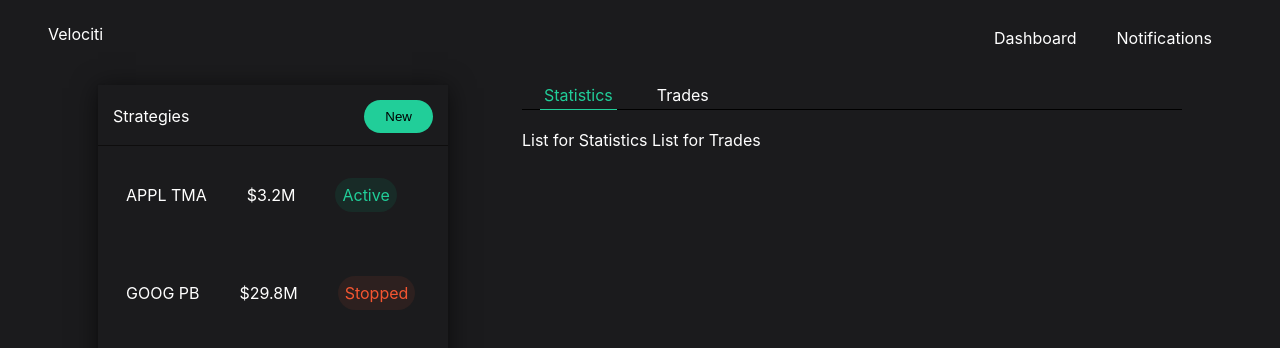
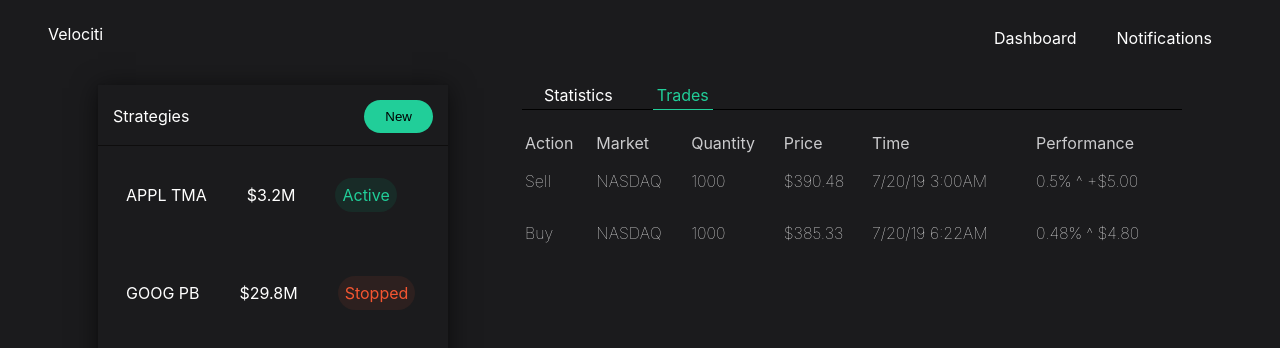
Before and after one commit to JGoldman110/VelocitiFrontend, an Angular app: page / in a window 1280 px wide. Shown: the top 348 px of the page. Built offline with nearby package versions, Linux system fonts and the light colour scheme.

Commit message:
added style to trades table

```diff
--- a/src/app/navbar/navbar.component.css
+++ b/src/app/navbar/navbar.component.css
@@ -13,4 +13,9 @@
 
 .menu-item {
   margin: 20px;
+  cursor: pointer;
 }
+
+.menu-item:focus {
+  outline: 0;
+}
--- a/src/app/strategy/strategy-detail/strategy-detail.component.css
+++ b/src/app/strategy/strategy-detail/strategy-detail.component.css
@@ -21,3 +21,30 @@
   color: #21CE99;
   border-bottom: 1px solid #21CE99;
 }
+
+.trades-table {
+  width: 100%;
+}
+
+.trades-table-header th {
+  color: #CBCBCD;
+  font-weight: 400;
+}
+
+.trade-row {
+
+}
+
+.trade-row:hover {
+  background-color: #171718;
+}
+
+.trade-row td {
+  font-weight: 100;
+  padding-top: 15px;
+  padding-bottom: 15px;
+}
+
+td {
+  margin-top: 20px;
+}
--- a/src/app/strategy/strategy-detail/strategy-detail.component.html
+++ b/src/app/strategy/strategy-detail/strategy-detail.component.html
@@ -3,11 +3,35 @@
 
   </div>
   <div class="menu">
-    <a class="active" href="#">Statistics</a>
-    <a href="#">Trades</a>
+    <a href="#">Statistics</a>
+    <a class="active" href="#">Trades</a>
   </div>
-  <div class="">
-    List for Statistics
-    List for Trades
+  <div class="trades">
+    <table class="trades-table">
+      <tr class="trades-table-header">
+        <th align="left">Action</th>
+        <th align="left">Market</th>
+        <th align="left">Quantity</th>
+        <th align="left">Price</th>
+        <th align="left">Time</th>
+        <th align="left">Performance</th>
+      </tr>
+      <tr class="trade-row">
+        <td>Sell</td>
+        <td>NASDAQ</td>
+        <td>1000</td>
+        <td>$390.48</td>
+        <td>7/20/19 3:00AM</td>
+        <td>0.5% ^ +$5.00</td>
+      </tr>
+      <tr class="trade-row">
+        <td>Buy</td>
+        <td>NASDAQ</td>
+        <td>1000</td>
+        <td>$385.33</td>
+        <td>7/20/19 6:22AM</td>
+        <td>0.48% ^ $4.80</td>
+      </tr>
+    </table>
   </div>
 </div>
```
